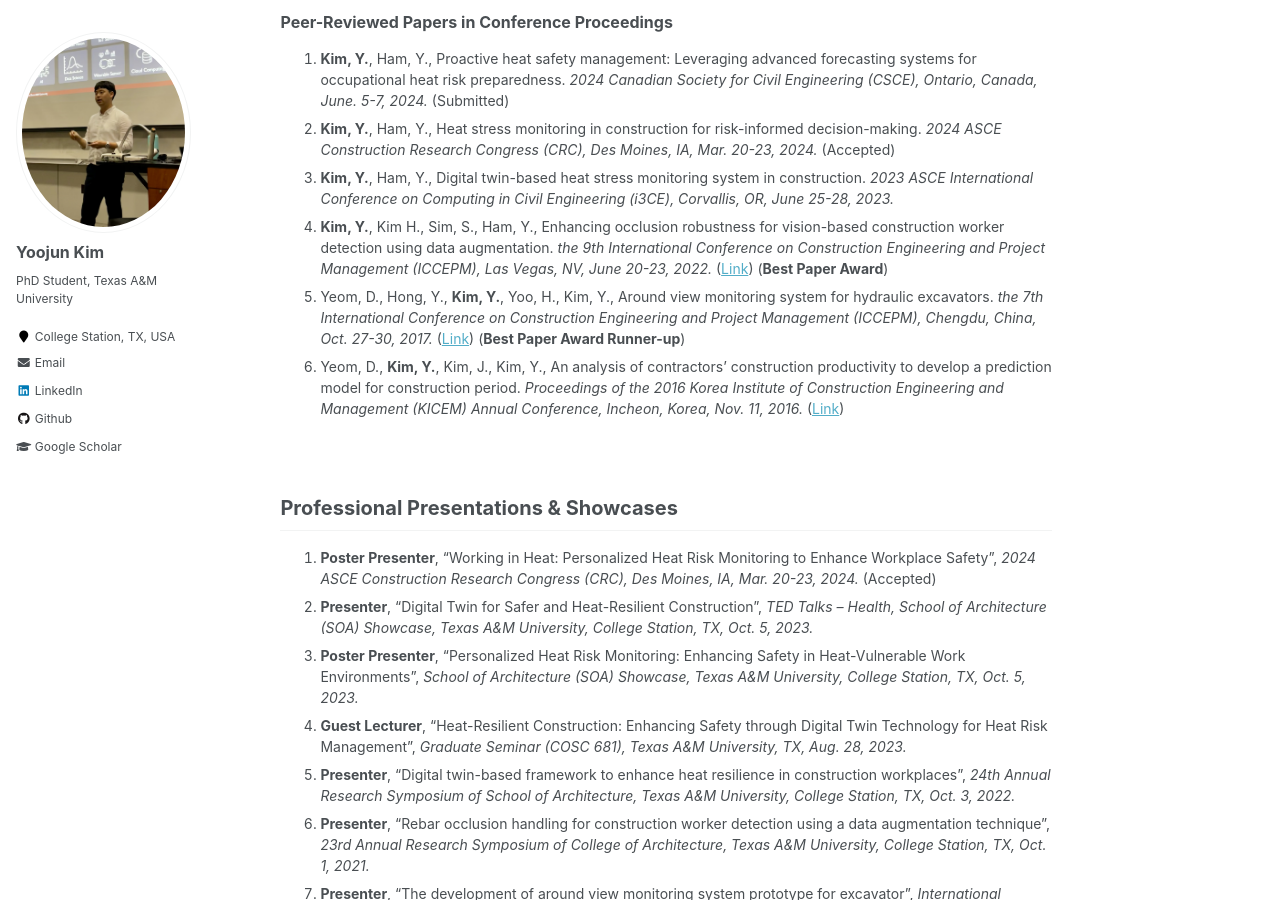
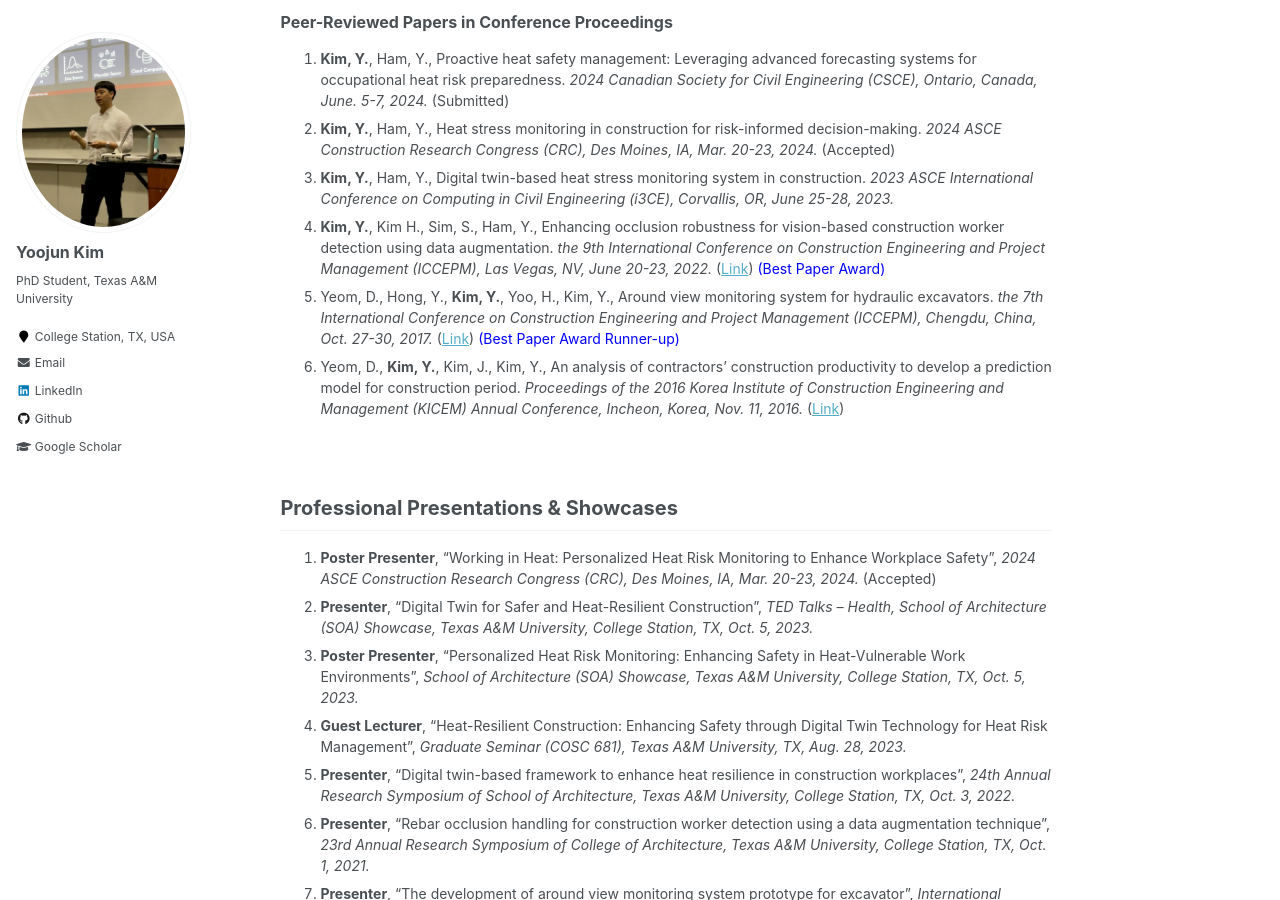
Before and after one commit to yoojunT/yoojunT.github.io, a Jekyll site: the page built from _pages/publications.md, in a window 1280 px wide and 900 px high, scrolled down 629 px. Built offline with Jekyll 4.4.1, drawn with Linux system fonts in a browser that asks for light colours.

Commit message:
Update publications.md

```diff
--- a/_pages/publications.md
+++ b/_pages/publications.md
@@ -18,8 +18,8 @@ author_profile: true
 1. **Kim, Y.**, Ham, Y., Proactive heat safety management: Leveraging advanced forecasting systems for occupational heat risk preparedness. *2024 Canadian Society for Civil Engineering (CSCE), Ontario, Canada, June. 5-7, 2024.* (Submitted)
 1. **Kim, Y.**, Ham, Y., Heat stress monitoring in construction for risk-informed decision-making. *2024 ASCE Construction Research Congress (CRC), Des Moines, IA, Mar. 20-23, 2024.* (Accepted)
 1. **Kim, Y.**, Ham, Y., Digital twin-based heat stress monitoring system in construction. *2023 ASCE International Conference on Computing in Civil Engineering (i3CE), Corvallis, OR, June 25-28, 2023.*
-1. **Kim, Y.**, Kim H., Sim, S., Ham, Y., Enhancing occlusion robustness for vision-based construction worker detection using data augmentation. *the 9th International Conference on Construction Engineering and Project Management (ICCEPM), Las Vegas, NV, June 20-23, 2022.* ([Link](https://scholar.google.com/citations?view_op=view_citation&hl=en&user=hYRXPWgAAAAJ&sortby=pubdate&citation_for_view=hYRXPWgAAAAJ:YsMSGLbcyi4C)) (**Best Paper Award**)
-1. Yeom, D., Hong, Y., **Kim, Y.**, Yoo, H., Kim, Y., Around view monitoring system for hydraulic excavators. *the 7th International Conference on Construction Engineering and Project Management (ICCEPM), Chengdu, China, Oct. 27-30, 2017.* ([Link](https://www.researchgate.net/publication/360804749_Around_View_Monitoring_System_for_Hydraulic_Excavators)) (**Best Paper Award Runner-up**)
+1. **Kim, Y.**, Kim H., Sim, S., Ham, Y., Enhancing occlusion robustness for vision-based construction worker detection using data augmentation. *the 9th International Conference on Construction Engineering and Project Management (ICCEPM), Las Vegas, NV, June 20-23, 2022.* ([Link](https://scholar.google.com/citations?view_op=view_citation&hl=en&user=hYRXPWgAAAAJ&sortby=pubdate&citation_for_view=hYRXPWgAAAAJ:YsMSGLbcyi4C)) <span style="color: blue">(Best Paper Award)</span>
+1. Yeom, D., Hong, Y., **Kim, Y.**, Yoo, H., Kim, Y., Around view monitoring system for hydraulic excavators. *the 7th International Conference on Construction Engineering and Project Management (ICCEPM), Chengdu, China, Oct. 27-30, 2017.* ([Link](https://www.researchgate.net/publication/360804749_Around_View_Monitoring_System_for_Hydraulic_Excavators)) <span style="color: blue">(Best Paper Award Runner-up)</span>
 1. Yeom, D., **Kim, Y.**, Kim, J., Kim, Y., An analysis of contractors’ construction productivity to develop a prediction model for construction period. *Proceedings of the 2016 Korea Institute of Construction Engineering and Management (KICEM) Annual Conference, Incheon, Korea, Nov. 11, 2016.* ([Link](https://www.auric.or.kr/User/Rdoc/DocRdoc.aspx?returnVal=RD_R&dn=344420#.YzxFU3bMKUk))
 
 <br />
```
